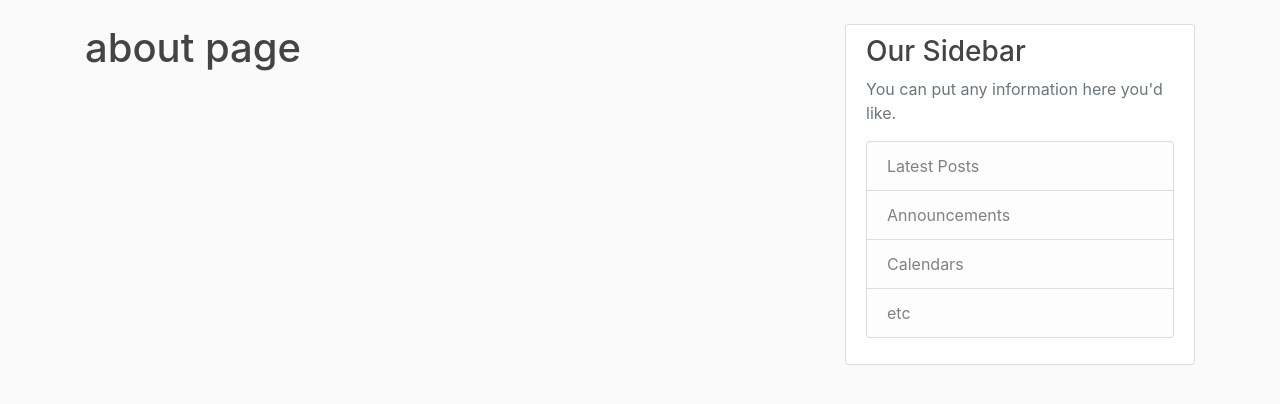
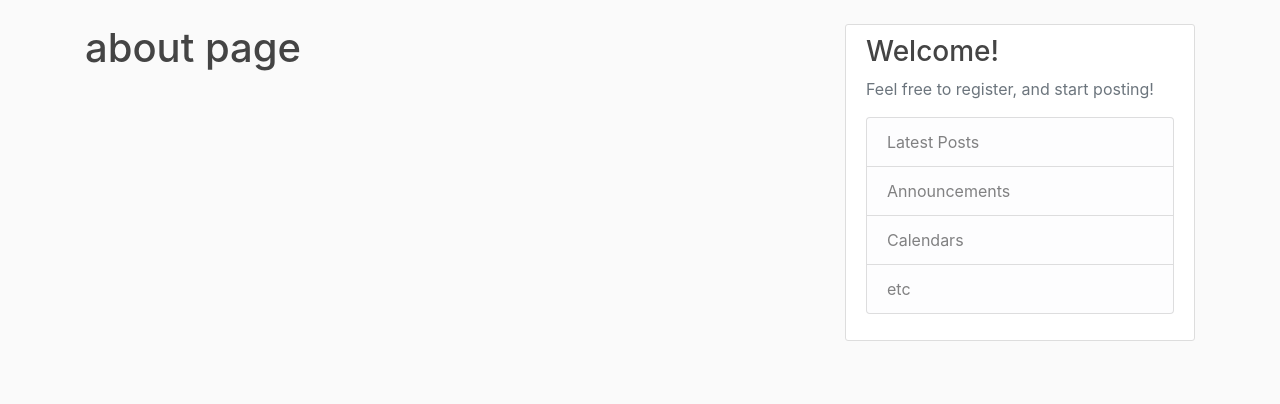
Before and after one commit to realnihal/buzzby.ml-A-Social-Media-site, a Flask app: page /about in a window 1280 px wide. Shown: the part 56-460 px from the top of the page. Run offline with Flask 2, Linux system fonts and the light colour scheme; some libraries are stand-ins or nearby versions.

Commit message:
added welcome

```diff
--- a/flaskblog/templates/layout.html
+++ b/flaskblog/templates/layout.html
@@ -60,8 +60,13 @@
         </div>
         <div class="col-md-4">
           <div class="content-section">
-            <h3>Our Sidebar</h3>
-            <p class='text-muted'>You can put any information here you'd like.
+            <h3>Welcome!</h3>
+            <p class='text-muted'>
+              {% if current_user.is_authenticated %}
+              {{ current_user.username }}
+              {% else %}
+              Feel free to register, and start posting!
+              {% endif %}
               <ul class="list-group">
                 <li class="list-group-item list-group-item-light">Latest Posts</li>
                 <li class="list-group-item list-group-item-light">Announcements</li>
```
